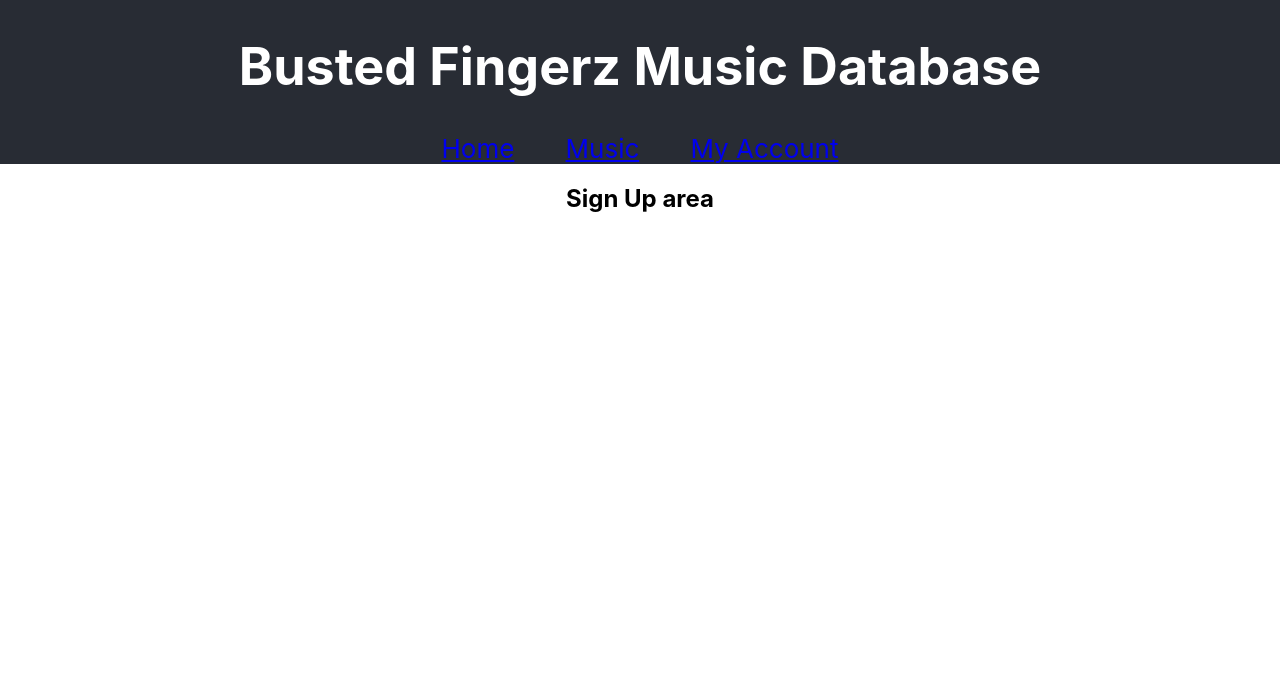
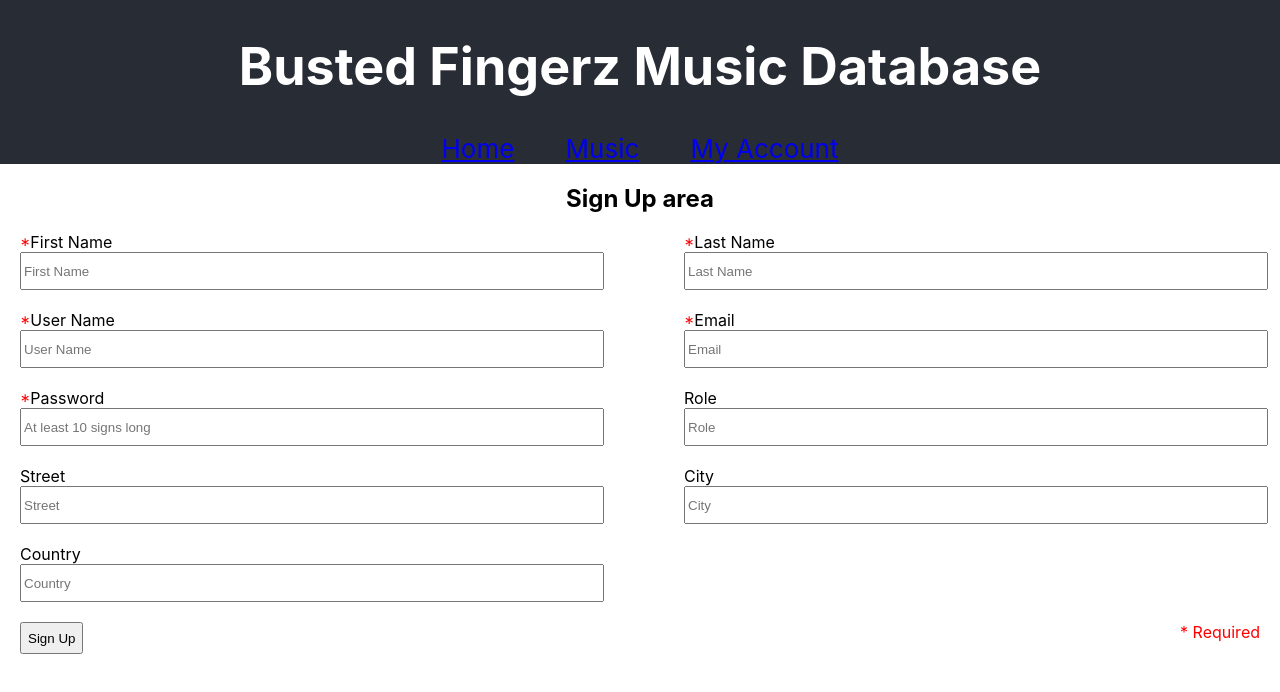
Before and after one commit to SimonSchoetz/music-db-server-from-scratch, a React (Create React App) app in the folder client/: page /user/signup in a window 1280 px wide. Shown: the top 692 px of the page. Built offline with nearby package versions, Linux system fonts and the light colour scheme.

Commit message:
Set up Sign Up Form

```diff
--- a/client/src/App.scss
+++ b/client/src/App.scss
@@ -4,7 +4,7 @@ h2 {
 .nav-link {
   padding: 0 2vw;
 }
-.post-music {
+form {
   display: flex;
   flex-flow: wrap;
   justify-content: space-between;
--- a/client/src/InputFormMusic.js
+++ b/client/src/InputFormMusic.js
@@ -23,7 +23,6 @@ export default function InputFormMusic() {
             "link": link,
             "img": img
         };
-        // console.log(body)
 
         const postData = async (url, data) => {
 
@@ -40,10 +39,6 @@ export default function InputFormMusic() {
         }
         postData("http://localhost:3000/music", body)
             .then(data => { console.log(data) })
-
-
-
-
         //reset form
         setTitle("");
         setArtist("Busted Fingerz");
--- a/client/src/SignUp.js
+++ b/client/src/SignUp.js
@@ -1,9 +1,143 @@
-import React from 'react'
+import React, { useState } from 'react'
 
 export default function SignUp() {
+    const [firstName, setFirstName] = useState("");
+    const [lastName, setLastName] = useState("");
+    const [userName, setUserName] = useState("");
+    const [email, setEmail] = useState("");
+    const [pw, setPW] = useState("");
+    const [role, setRole] = useState("");
+    const [street, setStreet] = useState("");
+    const [city, setCity] = useState("");
+    const [country, setCountry] = useState("");
+
+    const handleSubmit = event => {
+        event.preventDefault()
+
+        //POST request
+        const body = {
+            "firstName": firstName,
+            "lastName": lastName,
+            "userName": userName,
+            "email": email,
+            "pw": pw,
+            "role": role,
+            "street": street,
+            "city": city,
+            "country": country
+        };
+
+        const postData = async (url, data) => {
+
+            const response = await fetch(url, {
+                method: "POST",
+                headers: {
+                    // "Accept": "application/json",
+                    "Content-Type": "application/json",
+                    "x-auth": "eyJhbGciOiJIUzI1NiIsInR5cCI6IkpXVCJ9.eyJfaWQiOiI1ZWIwMTkyMjI0MzAzZDJmNTAyM2FiM2EiLCJpYXQiOjE1ODg1OTkwNzR9.u3oGxeRLOMgILOwWG1VsuJWCEAtkz4G1EbYSQgE5ObY"
+                },
+                body: JSON.stringify(data)
+            })
+            return response.json()
+        }
+        postData("http://localhost:3000/music", body)
+            .then(data => { console.log(data) })
+        //reset form
+        setFirstName("");
+        setLastName("");
+        setUserName("");
+        setEmail("");
+        setPW("");
+        setRole("");
+        setStreet("");
+        setCity("");
+        setCountry("");
+    }
+
+
+
+    const handleFormInput = event => {
+        const id = event.target.id;
+        const input = event.target.value;
+        switch (id) {
+            case "firstName":
+                setFirstName(input)
+                break;
+            case "lastName":
+                setLastName(input)
+                break;
+            case "userName":
+                setUserName(input)
+                break;
+            case "email":
+                setEmail(input)
+                break;
+            case "pw":
+                setPW(input)
+                break;
+            case "role":
+                setRole(input)
+                break;
+            case "street":
+                setStreet(input)
+                break;
+            case "city":
+                setCity(input)
+                break;
+            case "country":
+                setCountry(input)
+                break;
+            default: console.log("Sign up Input in SignUp.js ran through without effect")
+        }
+    };
+
+
     return (
         <div>
             <h2>Sign Up area</h2>
+            <form className="post-music" onSubmit={handleSubmit}>
+                <label htmlFor="firstName">
+                    <span className="required">*</span>First Name
+                    <input type="text" id="firstName" placeholder="First Name" onChange={handleFormInput} />
+                </label>
+                <label htmlFor="lastName">
+                    <span className="required">*</span>Last Name
+                    <input type="text" id="lastName" placeholder="Last Name" onChange={handleFormInput} />
+                </label>
+                <label htmlFor="userName">
+                    <span className="required">*</span>User Name
+                    <input type="text" id="userName" placeholder="User Name" onChange={handleFormInput} />
+                </label>
+                <label htmlFor="email">
+                    <span className="required">*</span>Email
+                    <input type="text" id="email" placeholder="Email" onChange={handleFormInput} />
+                </label>
+                <label htmlFor="pw">
+                    <span className="required">*</span>Password
+                    <input type="text" id="pw" placeholder="At least 10 signs long" onChange={handleFormInput} />
+                </label>
+                <label htmlFor="role">
+                    Role
+                    <input type="text" id="role" placeholder="Role" onChange={handleFormInput} />
+                </label>
+                <label htmlFor="street">
+                    Street
+                    <input type="text" id="street" placeholder="Street" onChange={handleFormInput} />
+                </label>
+                <label htmlFor="city">
+                    City
+                    <input type="text" id="city" placeholder="City" onChange={handleFormInput} />
+                </label>
+                <label htmlFor="country">
+                    Country
+                    <input type="text" id="country" placeholder="Country" onChange={handleFormInput} />
+                </label>
+
+
+                <div>
+                    <input type="submit" value="Sign Up" /><span className="required">* Required</span>
+                </div>
+            </form>
         </div>
     )
 }
```
Also changed, not shown: 1 other file (tests, documents, lock files or other folders).
